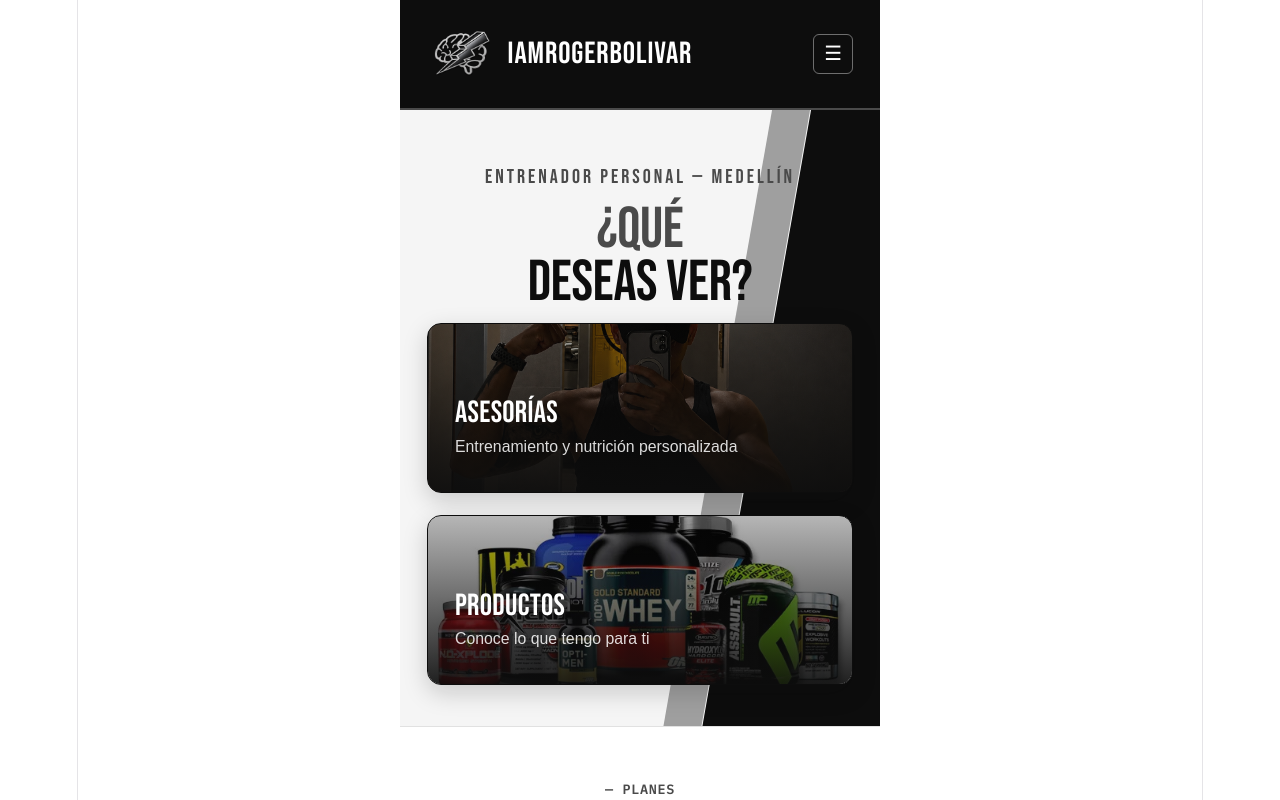
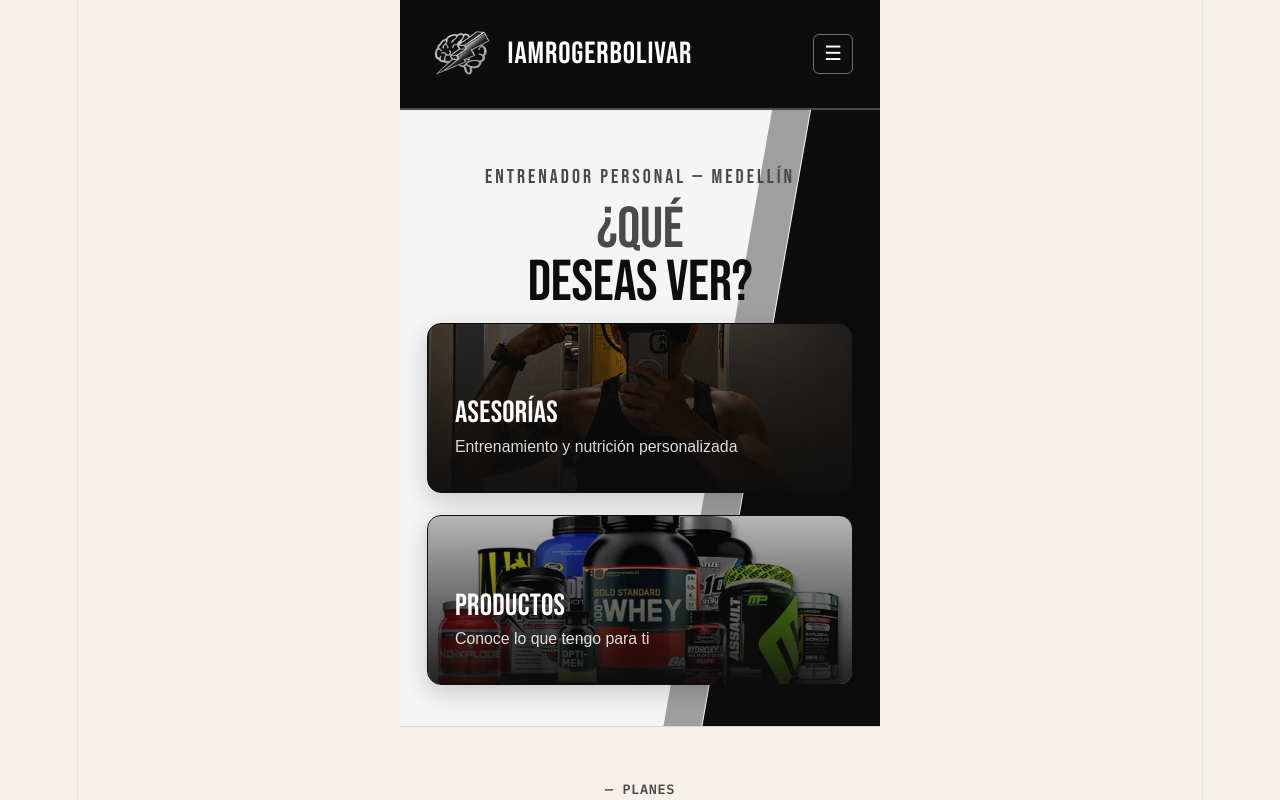
Before and after one commit to jorgemora699-afk/IamRogerBolivarJr, a React (Vite) app in the folder frontend/: page / in a window 1280 px wide. Shown: the top 800 px of the page. Built offline with nearby package versions, Linux system fonts and the light colour scheme; no server answers.

Commit message:
fix: fondo fijo en html/body para evitar dark mode forzado

```diff
--- a/frontend/src/styles.css
+++ b/frontend/src/styles.css
@@ -11,10 +11,14 @@
   --font-mono: "IBM Plex Mono", monospace;
 }
 
+html, body {
+  background: #F5F0EA;
+  color-scheme: light;
+}
+
 body {
   font-family: var(--font-body);
   color: var(--color-texto);
-  background: var(--color-fondo);
 }
 
 .app {
```
